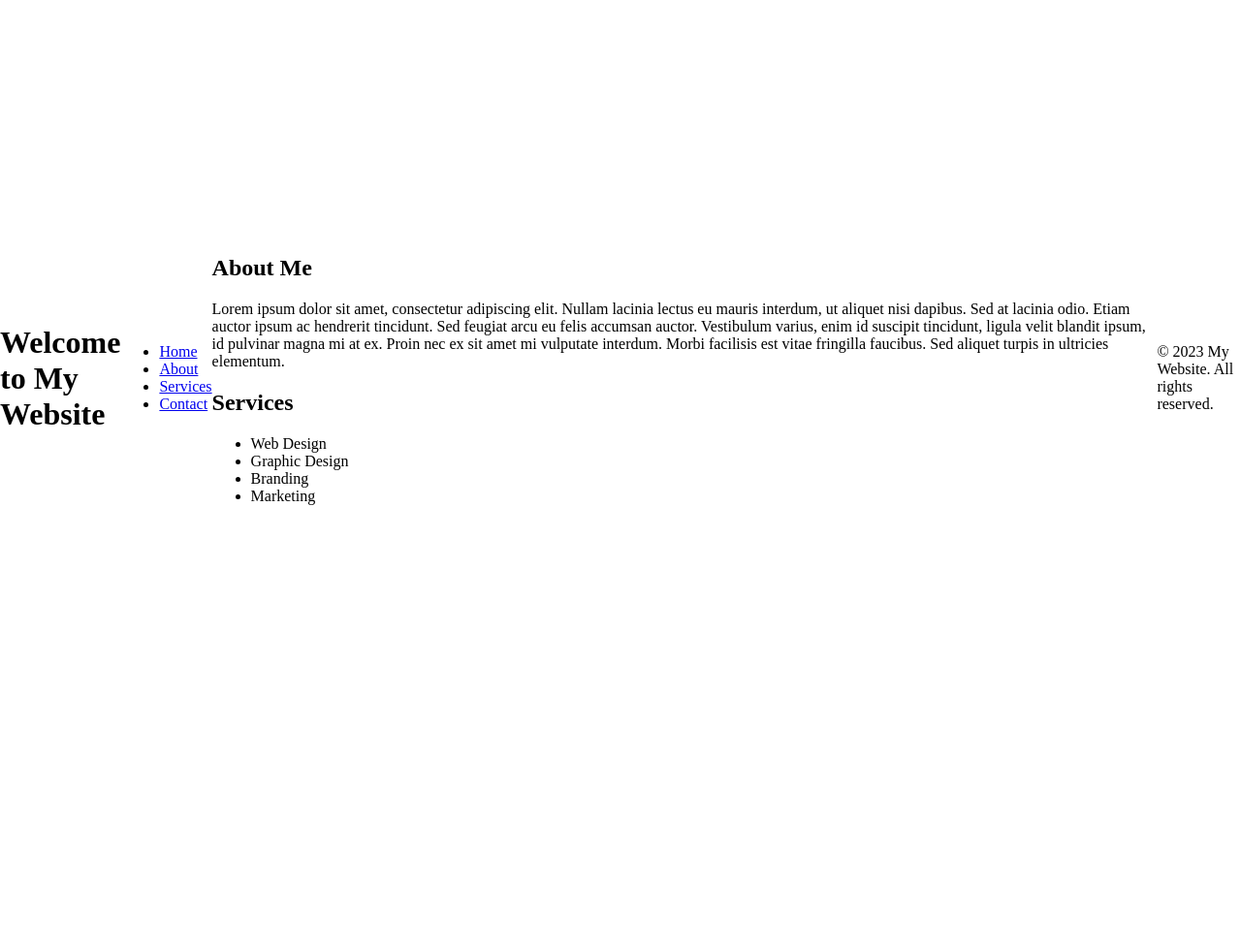
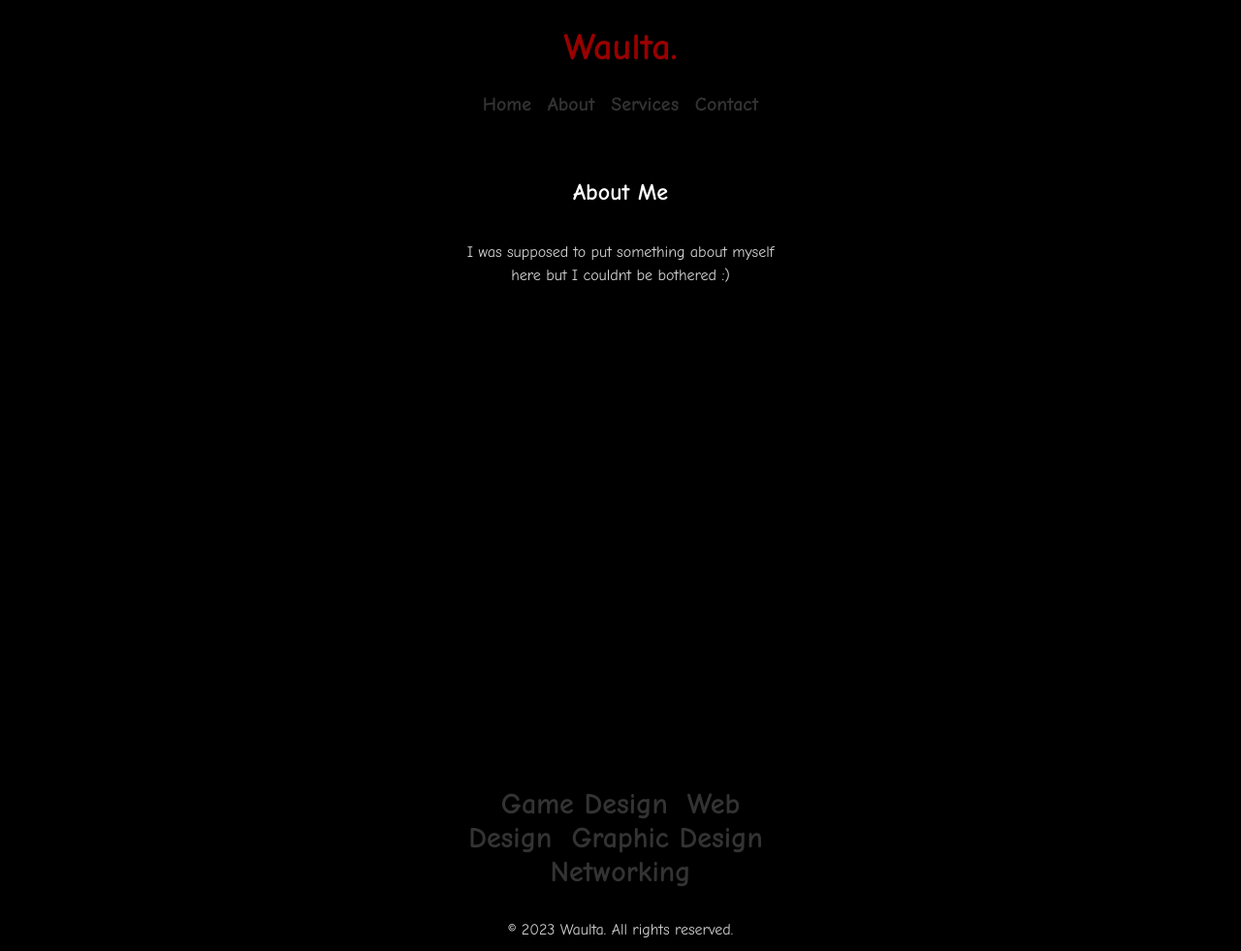
Before and after one commit to Waulta/personal-site, a plain HTML site: page index.html in a window 1280 px wide. Shown: the whole page at 97% size. Before the commit the page ends 800 px from the top, so only its background shows below. Drawn offline with Linux system fonts and the light colour scheme.

Commit message:
did very cool changes, u should hire me

```diff
--- a/css/styles.css
+++ b/css/styles.css
@@ -1,18 +1,124 @@
 body {
   margin: 0;
   padding: 0;
+  display: flex;
+  flex-direction: column;
+  min-height: 100vh;
+  font-family: Arial, sans-serif;
+  background-color: #000000;
 }
 
 .container {
+  flex-grow: 1;
   display: flex;
+  flex-direction: column;
   justify-content: center;
   align-items: center;
-  min-height: 100vh;
+  color: #d6d6d6;
+  margin-left: 450px;
+  margin-right: 450px;
 }
 
-header,
-nav,
-main,
+.options {
+  list-style: none;
+  padding: 0;
+  margin: 0;
+  margin-bottom: 25px;
+  font-size: 20px;
+  font-family: "Comic Sans MS", "Comic Sans", cursive;
+}
+
+.options li {
+  display: inline;
+  margin-right: 10px;
+}
+
+.options li:last-child {
+  margin-right: 0;
+}
+
+.options a {
+  text-decoration: none;
+  font-weight: bold;
+  color: #333;
+}
+
+.services {
+  list-style: none;
+  padding: 0;
+  margin: 0;
+  margin-top: 500px;
+  font-size: 30px;
+  font: bold;
+}
+
+.services li {
+  display: inline;
+  margin-right: 10px;
+}
+
+.services li:last-child {
+  margin-right: 0;
+}
+
+.services a {
+  text-decoration: none;
+  font-weight: bold;
+  color: #333;
+}
+
+main {
+  display: flex;
+  flex-direction: column;
+  justify-content: center;
+  align-items: center;
+  padding: 20px;
+  border-radius: 5px;
+  box-shadow: 0 2px 4px rgba(0, 0, 0, 0.1);
+  text-align: center;
+  font-family: "Comic Sans MS", "Comic Sans", cursive;
+}
+
+header {
+  font-size: larger;
+  color: #cfcfcf;
+}
+
 footer {
-  margin-bottom: 20px;
+  margin-top: auto;
+  color: #cfcfcf;
+  padding: 10px;
+  text-align: center;
 }
+
+footer p {
+  margin: 0;
+  font-family: "Comic Sans MS", "Comic Sans", cursive;
+}
+
+h1,
+h2 {
+  color: #ffffff;
+  font-family: "Comic Sans MS", "Comic Sans", cursive;
+}
+
+h1 {
+  color: #990000;
+}
+
+p {
+  line-height: 1.5;
+}
+
+ul {
+  margin-top: 10px;
+}
+
+/* Add hover effect for page options */
+.options a:hover {
+  color: #440066;
+}
+
+.services a:hover {
+  color: #440066;
+}
--- a/index.html
+++ b/index.html
@@ -1,17 +1,17 @@
 <!DOCTYPE html>
 <html>
   <head>
-    <title>Centered Content Website</title>
+    <title>Waulta.</title>
     <link rel="stylesheet" type="text/css" href="css/styles.css" />
   </head>
   <body>
     <div class="container">
       <header>
-        <h1>Welcome to My Website</h1>
+        <h1>Waulta.</h1>
       </header>
 
       <nav>
-        <ul>
+        <ul class="options">
           <li><a href="#">Home</a></li>
           <li><a href="#">About</a></li>
           <li><a href="#">Services</a></li>
@@ -22,26 +22,22 @@
       <main>
         <h2>About Me</h2>
         <p>
-          Lorem ipsum dolor sit amet, consectetur adipiscing elit. Nullam
-          lacinia lectus eu mauris interdum, ut aliquet nisi dapibus. Sed at
-          lacinia odio. Etiam auctor ipsum ac hendrerit tincidunt. Sed feugiat
-          arcu eu felis accumsan auctor. Vestibulum varius, enim id suscipit
-          tincidunt, ligula velit blandit ipsum, id pulvinar magna mi at ex.
-          Proin nec ex sit amet mi vulputate interdum. Morbi facilisis est vitae
-          fringilla faucibus. Sed aliquet turpis in ultricies elementum.
+          I was supposed to put something about myself here but I couldnt be
+          bothered :)
         </p>
 
-        <h2>Services</h2>
-        <ul>
-          <li>Web Design</li>
-          <li>Graphic Design</li>
-          <li>Branding</li>
-          <li>Marketing</li>
-        </ul>
+        <nav>
+          <ul class="services">
+            <li><a href="#">Game Design</a></li>
+            <li><a href="#">Web Design</a></li>
+            <li><a href="#">Graphic Design</a></li>
+            <li><a href="#">Networking</a></li>
+          </ul>
+        </nav>
       </main>
 
       <footer>
-        <p>&copy; 2023 My Website. All rights reserved.</p>
+        <p>&copy; 2023 Waulta. All rights reserved.</p>
       </footer>
     </div>
   </body>
```
